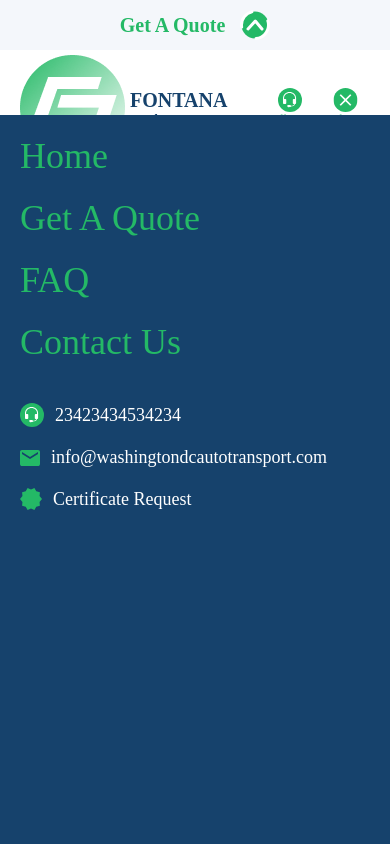
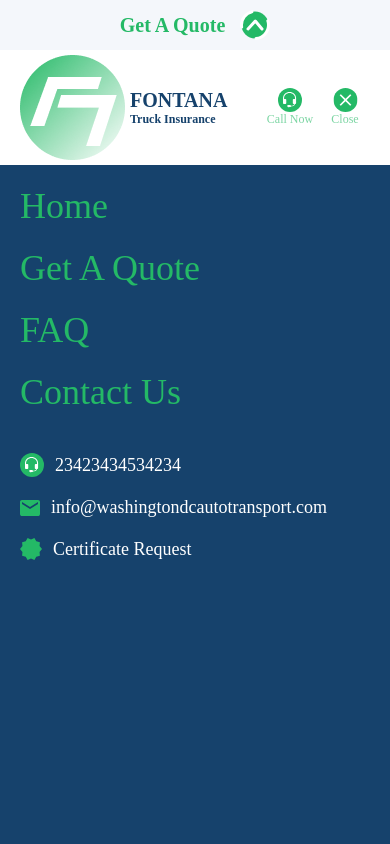
Before and after one commit to Narek-JS/fontana, a Next.js app: page / in a window 390 px wide. Both pictures are taken after a click on the element "Menu". Shown: the top 844 px of the page. Built offline with nearby package versions, Linux system fonts and the light colour scheme.

Commit message:
I am sure this is last coomit today

```diff
--- a/components/layout/Header/index.tsx
+++ b/components/layout/Header/index.tsx
@@ -165,7 +165,10 @@ const Header: React.FC = () => {
                                     <OperatorIcon />
                                     <p>Call Now</p>
                                 </div>
-                                <div className={classes.group} onClick={toogleIsOpen}>
+                                <div className={classes.group} onClick={() => {
+                                    !isOpen && window.scroll({ top: 0 });
+                                    toogleIsOpen();
+                                }}>
                                     { isOpen ? (
                                         <Fragment>
                                             <CloseMenuIcon />
--- a/components/layout/MobileMenu/index.module.css
+++ b/components/layout/MobileMenu/index.module.css
@@ -6,14 +6,16 @@
     gap: 20px;
     height: 100vh;
     width: 100%;
-    position: fixed;
-    top: 115px;
     z-index: 998;
     padding: 20px 20px 0 20px;
     animation-name: slideFromTop;
     animation-duration: .3s;
     animation-timing-function: ease-out;
     animation-fill-mode: forwards;
+}
+
+.t {
+    top: 115px;
 }
 
 :has(.mobileMenu) body {
--- a/components/layout/MobileMenu/index.tsx
+++ b/components/layout/MobileMenu/index.tsx
@@ -5,12 +5,16 @@ import { CertificateIcon } from '@/public/assets/svges/CertificateIcon';
 import { EmailIcon } from '@/public/assets/svges/EmailIcon';
 import Link from 'next/link';
 import classes from './index.module.css';
+import { useScrollPositionWindow } from '@/hooks/useScrollPositionWindow';
+import classNames from 'classnames';
 
 const MobileMenu: React.FC = () => {
     const {
         menus: { data: menuData },
         menuBar: { toogleIsOpen },
     } = useContext(GlobalDatasContext);
+
+    const scrollPosition = useScrollPositionWindow()
 
     const links: Array<{
         title: string;
@@ -31,7 +35,9 @@ const MobileMenu: React.FC = () => {
     }, [menuData]);
 
     return (
-        <div className={classes.mobileMenu}>
+        <div className={classNames(classes.mobileMenu, {
+            [classes.t]: scrollPosition >= 50
+        })}>
                 <ul className={classes.links}>
                     { links.map(({ id, link, title }) => (
                         <li key={id} className={classes.link}>
```
